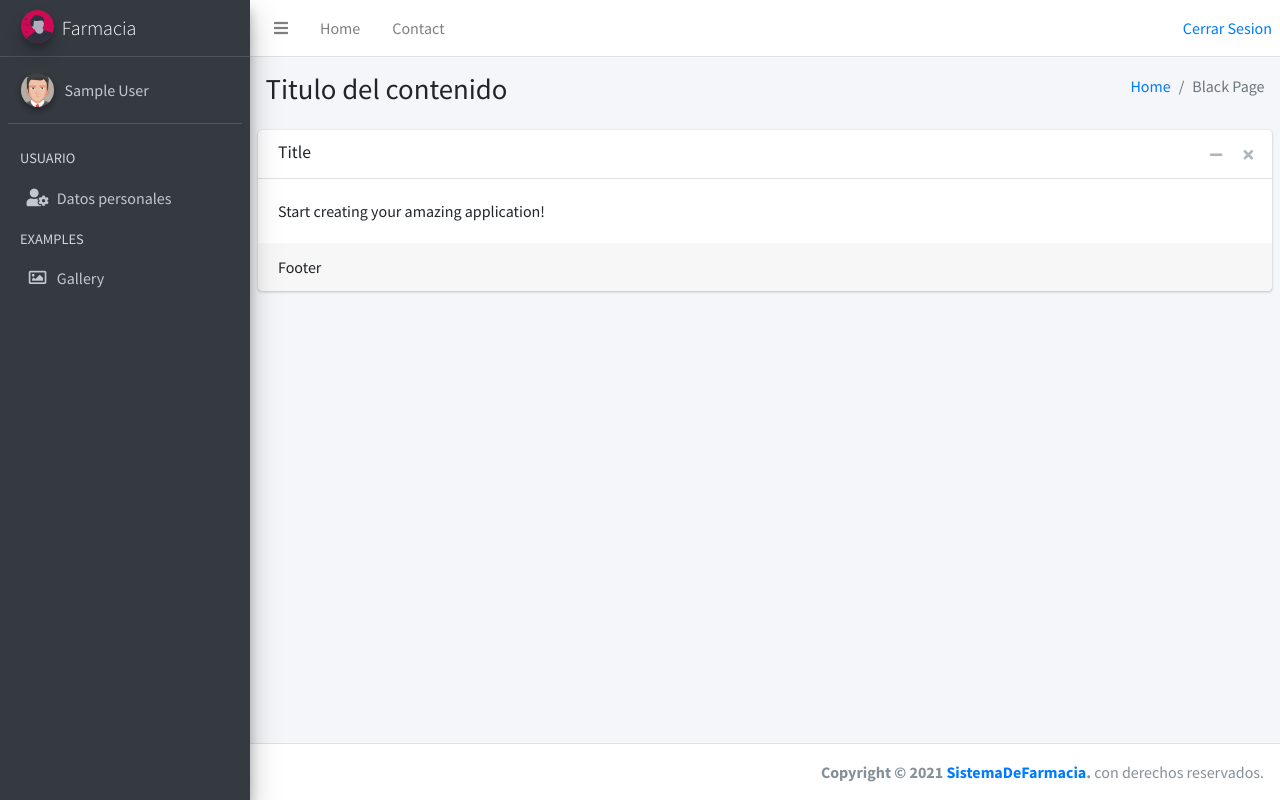
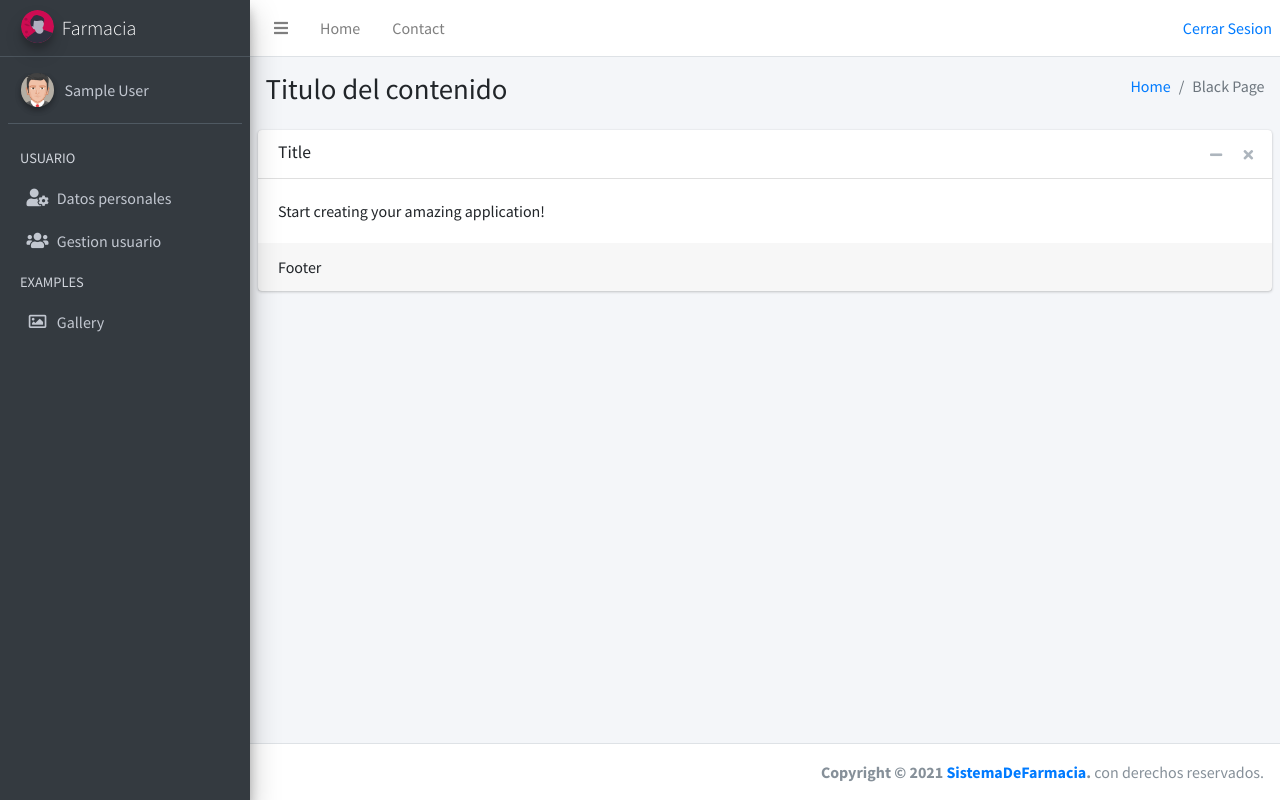
Before and after one commit to jhona-tam/Farmacia, a PHP site: page /vista/adm_catalogo.php in a window 1280 px wide. Run offline with PHP 8.4, Linux system fonts and the light colour scheme; the visitor is signed in with stand-in values (Sample User, id 1); some libraries are stand-ins or nearby versions.

```diff
--- a/vista/layouts/nav.php
+++ b/vista/layouts/nav.php
@@ -43,7 +43,7 @@
       <!-- Sidebar user (optional) -->
       <div class="user-panel mt-3 pb-3 mb-3 d-flex">
         <div class="image">
-          <img src="../img/avatar.png" class="img-circle elevation-2" alt="User Image">
+          <img id="avatar4" src="../img/avatar.png" class="img-circle elevation-2" alt="User Image">
         </div>
         <div class="info">
           <a href="#" class="d-block">
@@ -63,10 +63,18 @@
                with font-awesome or any other icon font library -->
           <li class="nav-header">USUARIO</li>
           <li class="nav-item">
-            <a href="../vista/editar_datos_personales.php" class="nav-link">
+            <a href="editar_datos_personales.php" class="nav-link">
               <i class="nav-icon fas fa-user-cog"></i>
               <p>
                 Datos personales
+              </p>
+            </a>
+          </li>
+          <li class="nav-item">
+            <a href="adm_usuario.php" class="nav-link">
+              <i class="nav-icon fas fa-users"></i>
+              <p>
+                Gestion usuario
               </p>
             </a>
           </li>
```
